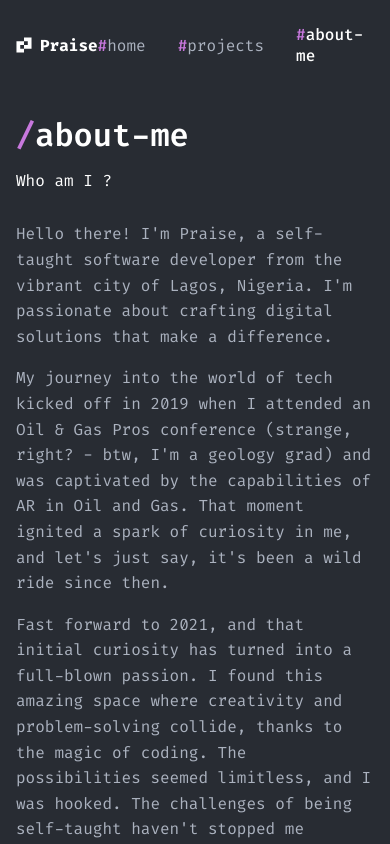
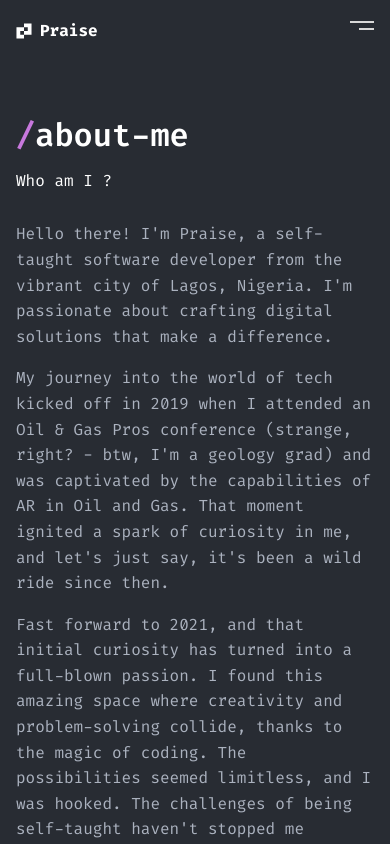
Before and after one commit to Praiz001/personal-website, a Next.js app: page /about-me in a window 390 px wide. Shown: the top 844 px of the page. Built offline with nearby package versions, Linux system fonts and the light colour scheme.

Commit message:
completed mobile responsivenes and built navigation menu for mobile

```diff
--- a/app/assets/index.js
+++ b/app/assets/index.js
@@ -15,6 +15,8 @@ export { default as portDots } from "./svg/portraitDots.svg";
 export { default as emailIcon} from "./svg/emailIcon.svg"
 export { default as logodotGroup } from "./svg/logodot.svg";
 export { default as dotIcon } from "./svg/dot.svg";
+export { default as menuHamburger } from "./svg/menu.svg";
+export { default as closeIcon } from "./svg/close.svg";
 
 
 
--- a/app/components/organisms/constant.js
+++ b/app/components/organisms/constant.js
@@ -32,7 +32,7 @@ export const mocks = {
     // },
     {
       img: linkedInIcon,
-      route: "www.linkedin.com/in/praise-oshilim-4039aa10a",
+      route: "https://linkedin.com/in/praise-oshilim-4039aa10a",
     },
   ],
 
--- a/app/components/organisms/navbar/desktop-nav/DesktopNav.module.css
+++ b/app/components/organisms/navbar/desktop-nav/DesktopNav.module.css
@@ -11,8 +11,6 @@
     align-items: center;
     justify-content: space-between;
     padding: 1.5rem 0 .5rem 0;
-
-    /* background-color: brown; */
 }
 
 .navigation_links {
@@ -41,9 +39,3 @@
     color: var(--purple-shade);
     font-weight: 500;
 }
-
-@media (max-width: 600px) {
-    .desknav_content {
-
-    }
-}
--- a/app/components/organisms/navbar/index.js
+++ b/app/components/organisms/navbar/index.js
@@ -1,20 +1,19 @@
 import React from "react";
+import styles from "./navbar.module.css"
 
 import DesktopNav from "./desktop-nav/DesktopNav";
 import MobileNav from "./mobile-nav/MobileNav";
 
 const Navbar = () => {
   return (
-    <div
-      style={{
-        position: "fixed",
-        top: 0,
-        width: "100%",
-        zIndex: 10
-      }}
-    >
-      <DesktopNav />
-    </div>
+    <main className={styles.navbar_container}>
+      <div className={styles.desktop_nav}>
+        <DesktopNav />
+      </div>
+      <div className={styles.mobile_nav}>
+        <MobileNav />
+      </div>
+    </main>
   );
 };
 
--- a/app/components/organisms/navbar/mobile-nav/MobileNav.module.css
+++ b/app/components/organisms/navbar/mobile-nav/MobileNav.module.css
@@ -0,0 +1,75 @@
+.mobilenav,
+.menu_head {
+    display: flex;
+    align-items: center;
+    justify-content: space-between;
+    padding: 1rem 1rem .5rem 1rem;
+    background-color: var(--background-primary);
+}
+
+.mobilenav,
+.menu_head>figure {
+    cursor: pointer;
+}
+
+
+
+/* ===> mobile menu <=== */
+.mobilemenu_container {
+    background-color: var(--background-primary);
+
+    position: fixed;
+    top: 0;
+    left: 0;
+    width: 100%;
+    height: 100%;
+}
+
+.menu_body {
+    padding: 1rem;
+}
+
+.navigation_links {
+    list-style-type: none;
+    margin-top: 2.9rem;
+
+    display: flex;
+    flex-direction: column;
+    gap: 2rem;
+}
+
+.path {
+    color: var(--gray-shade);
+    font-size: 2rem;
+    font-family: var(--font-fira-code);
+    font-weight: 400;
+}
+
+.navigation_links .path span {
+    color: var(--purple-shade);
+}
+
+.activePath {
+    color: var(--white-shade);
+    font-weight: 500;
+}
+
+.media_links {
+    padding: 0 1rem;
+
+    position: absolute;
+    bottom: 1.3rem;
+    left: 0;
+    right: 0;
+    width: 100%;
+}
+
+.media_links ul {
+    list-style-type: none;
+
+    display: flex;
+    flex-direction: row;
+    align-items: center;
+    justify-content: center;
+    gap: .5rem;
+}
--- a/app/components/organisms/navbar/mobile-nav/MobileNav.tsx
+++ b/app/components/organisms/navbar/mobile-nav/MobileNav.tsx
@@ -1,8 +1,98 @@
-import React from 'react'
+"use client";
+import React, { useState } from 'react'
+import styles from "./MobileNav.module.css"
+import Link from 'next/link';
+import Image from 'next/image';
+
+import { mocks } from '../../../organisms/constant';
+import { MainLogo } from '@/app/components/atoms';
+import { usePathname } from 'next/navigation';
+import { menuHamburger, closeIcon } from '@/app/assets';
 
 const MobileNav = () => {
+  const pathname = usePathname();
+  const { navLinks, mediaLinks } = mocks;
+
+  const [showMenu, setShowMenu] = useState<boolean>(false);
+
+
+
+  /* ===> mobile menu <=== */
+  const MobileMenu = () => {
+    return (
+      <div className={styles.mobilemenu_container}>
+        <section className={styles.menu_head}>
+          <MainLogo />
+          <figure>
+            <Image
+              src={closeIcon}
+              alt="close menu"
+              width={24}
+              height={24}
+              onClick={() => setShowMenu(false)}
+            />
+          </figure>
+        </section>
+
+        <section className={styles.menu_body}>
+          <ul className={styles.navigation_links}>
+            {navLinks.map((link, index) => {
+              const { name, route } = link;
+              const activePath = pathname === route;
+
+              return (
+                <Link href={route} key={index}>
+                  <li
+                    className={`${styles.path} ${activePath && styles.activePath}`}
+                    onClick={() => setShowMenu(false)}
+                  >
+                    <span>#</span>{name}
+                  </li>
+                </Link>
+              )
+            })}
+          </ul>
+
+          <div className={styles.media_links}>
+            <ul>
+              {mediaLinks.map((link, idx) => {
+                const { img, route } = link;
+                return (
+                  <li key={idx}>
+                    <a href={route} target="_blank" rel="noopener noreferrer">
+                      <Image src={img} alt='media icon' height={64} width={64} />
+                    </a>
+                  </li>
+                )
+              })}
+            </ul>
+          </div>
+        </section>
+      </div>
+    )
+  }
+
+
+
+
   return (
-    <div>MobileNav</div>
+    <div>
+      <section className={styles.mobilenav}>
+        <MainLogo />
+
+        <figure>
+          <Image
+            src={menuHamburger}
+            alt="open menu"
+            width={24}
+            height={24}
+            onClick={() => setShowMenu(true)}
+          />
+        </figure>
+      </section>
+
+      {showMenu && <MobileMenu />}
+    </div>
   )
 }
 
--- /dev/null
+++ b/app/components/organisms/navbar/navbar.module.css
@@ -0,0 +1,23 @@
+.navbar_container {
+    position: fixed;
+    top: 0;
+    width: 100%;
+    z-index: 10;
+}
+
+.desktop_nav {
+    display: block;
+}
+
+.mobile_nav {
+display: none;
+}
+
+@media (max-width: 600px) {
+    .mobile_nav {
+        display: block;
+    }
+    .desktop_nav {
+        display: none;
+    }
+}
--- a/tsconfig.json
+++ b/tsconfig.json
@@ -22,6 +22,6 @@
       "@/*": ["./*"]
     }
   },
-  "include": ["next-env.d.ts", "**/*.ts", "**/*.tsx", ".next/types/**/*.ts", "app/components/organisms/constant.js"],
+  "include": ["next-env.d.ts", "**/*.ts", "**/*.tsx", ".next/types/**/*.ts", "app/components/organisms/constant.js", "app/components/organisms/navbar/index.js"],
   "exclude": ["node_modules"]
 }
```
Also changed, not shown: app/assets/svg/close.svg (added), app/assets/svg/menu.svg (added).
